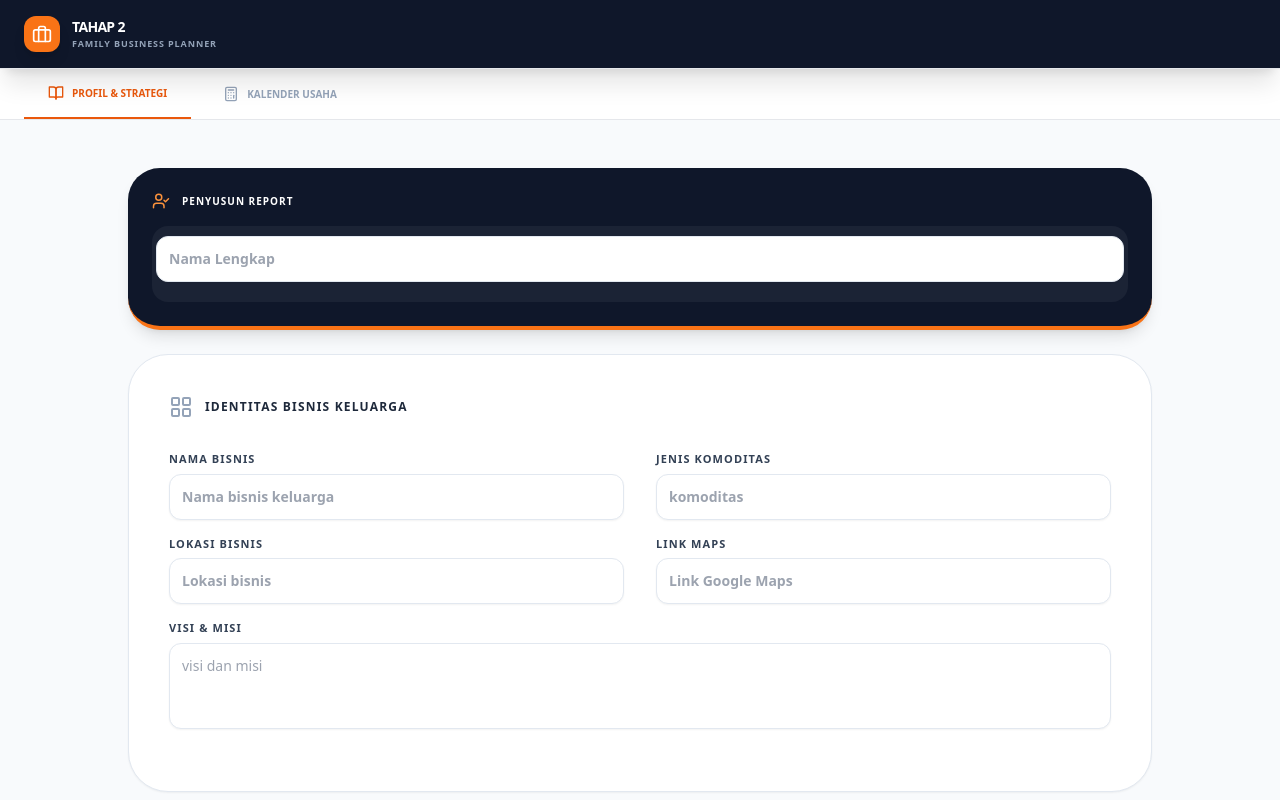
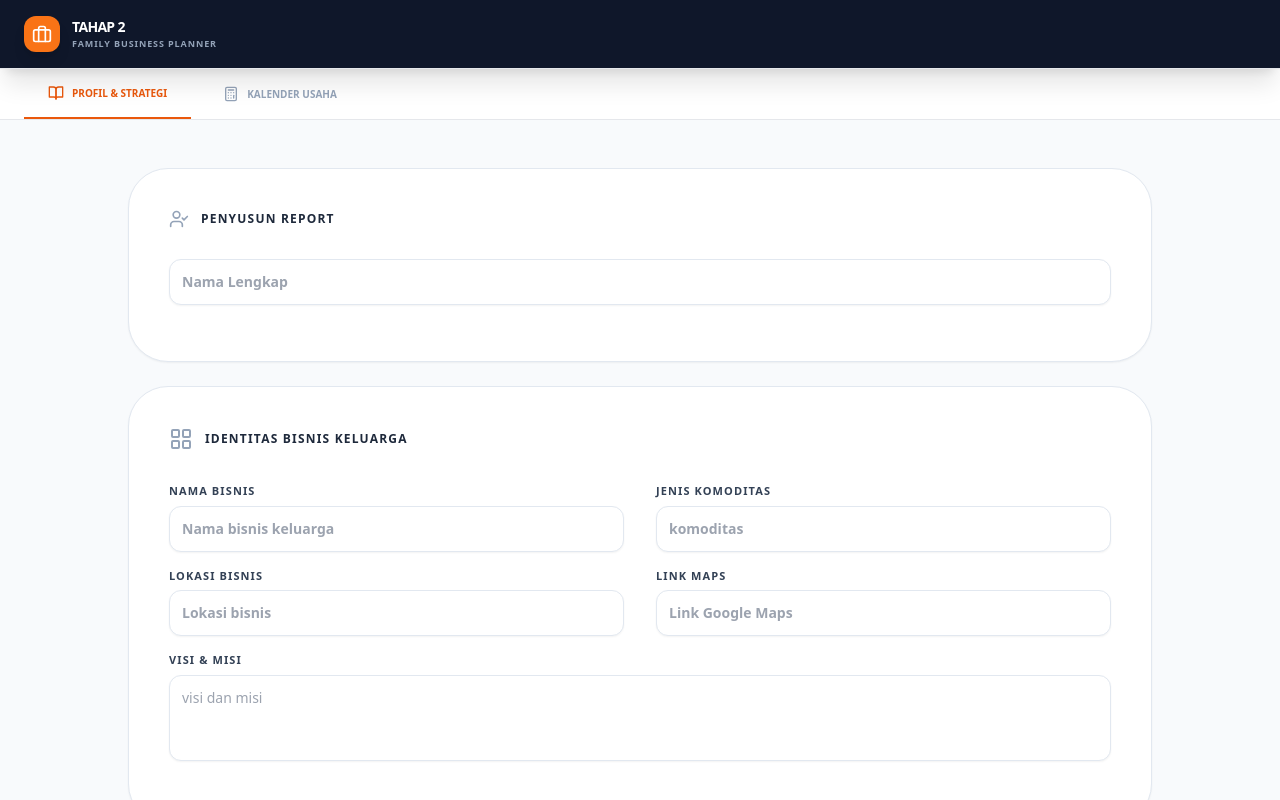
Before and after one commit to Dezanhamdani/tahap2_riset-bisnis-keluarga, a React (Vite) app: page / in a window 1280 px wide. Built offline with nearby package versions, Linux system fonts and the light colour scheme.

Commit message:
Update App.tsx

```diff
--- a/src/App.tsx
+++ b/src/App.tsx
@@ -200,13 +200,12 @@ return (
 {activeTab === 'profile' ? (
             <div className="animate-in fade-in slide-in-from-bottom-4 duration-500 space-y-6">
 
-              {/* 1. Penyusun Report (独立した作成者枠) */}
-              <div className="bg-slate-900 p-6 rounded-[2rem] shadow-lg border-b-4 border-orange-500">
-                <div className="flex items-center gap-3 mb-4">
-                  <UserCheck size={18} className="text-orange-400"/>
-                  <h2 className="font-black text-[10px] uppercase tracking-widest text-white">Penyusun Report</h2>
+{/* 1. Penyusun Report (背景を白に変更) */}
+              <div className="bg-white p-8 md:p-10 rounded-[2.5rem] shadow-sm border border-slate-200">
+                <div className="flex items-center gap-3 mb-6">
+                  <UserCheck size={20} className="text-slate-400"/>
+                  <h2 className="font-black text-xs uppercase tracking-widest text-slate-800">Penyusun Report</h2>
                 </div>
-                <div className="bg-white/5 p-1 rounded-2xl">
                 <TooltipInput
                   label=""
                   value={businessData.namaPemagang}
@@ -214,8 +213,6 @@ return (
                   placeholder="Nama Lengkap"
                 />
               </div>
-              </div>
-
               {/* 2. Identitas Bisnis Keluarga (基本情報をひとくくりに) */}
               <div className="bg-white p-8 md:p-10 rounded-[2.5rem] shadow-sm border border-slate-200">
                 <div className="flex items-center gap-3 mb-8">
```
Lines whose indentation alone changed are shown as unchanged.
